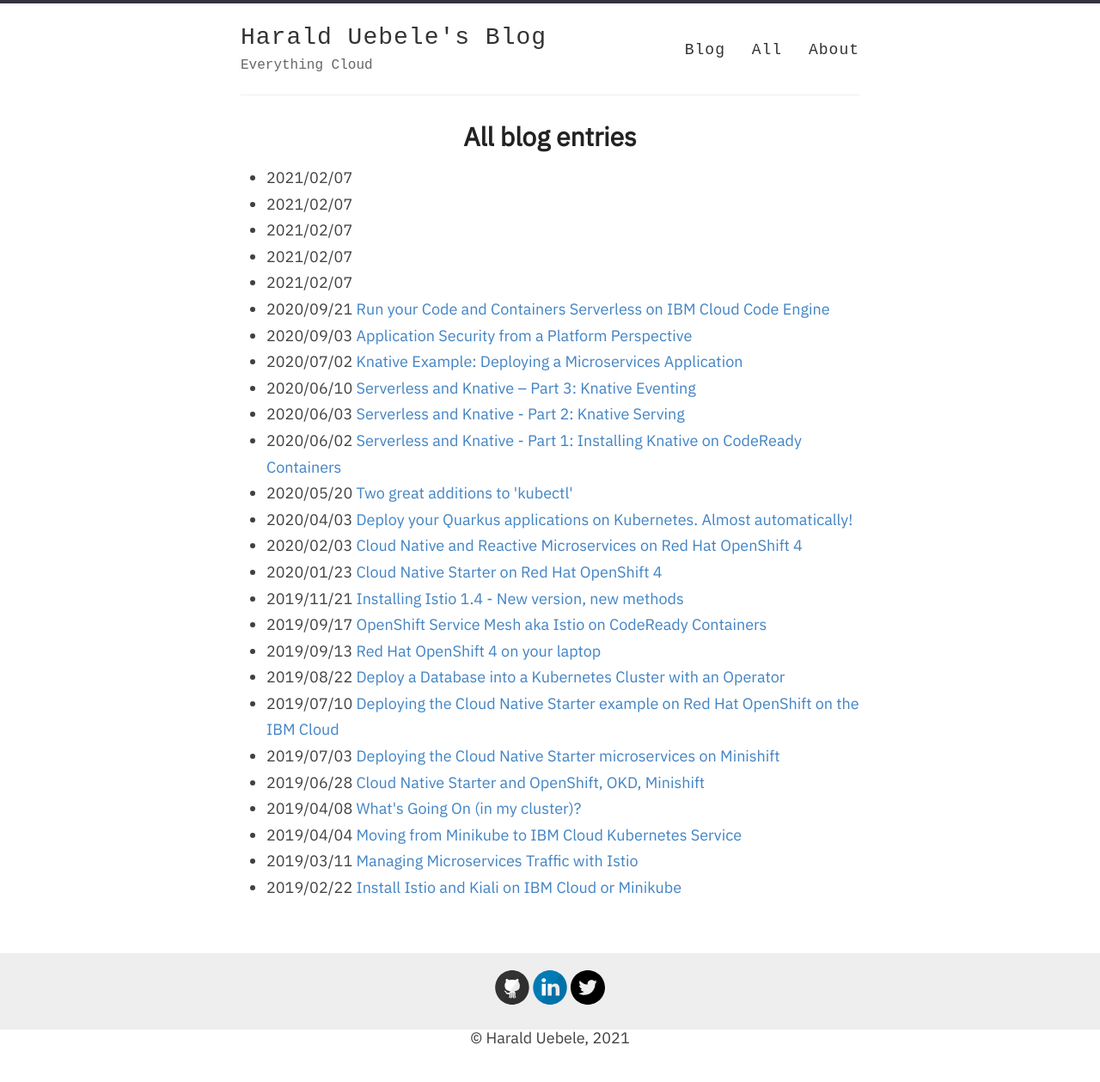
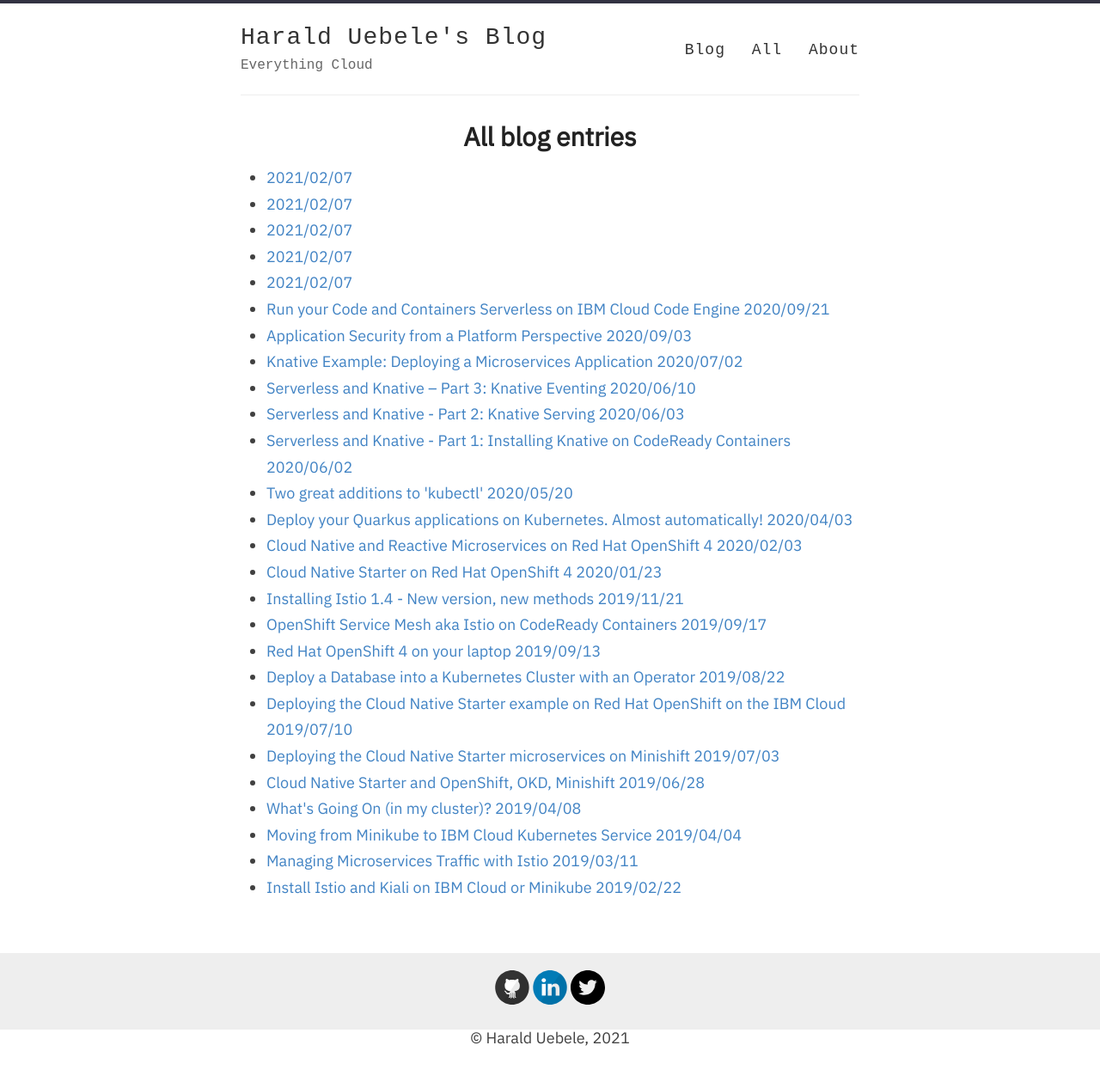
Before and after one commit to HaraldUebele/HaraldUebele.github.io, a Jekyll site: the page built from _pages/all.md, in a window 1280 px wide. Shown: the whole page at 86% size. Built offline with Jekyll 4.4.1, drawn with Linux system fonts in a browser that asks for light colours.

Commit message:
Revert "revert"
This reverts commit 81cb27363f7bcc18b246fa2042e7017b68ef4b08.

```diff
--- a/_pages/all.md
+++ b/_pages/all.md
@@ -4,10 +4,11 @@
 permalink: /all/
 ---
 
+
 <ul>
   {% for post in site.posts %}
     <li>
-      {{ post.date | date: "%Y/%m/%d" }} <a href="{{ post.url }}">{{ post.title }}</a>
+      <a href="{{ post.url }}">{{ post.title }} {{ post.date | date: "%Y/%m/%d" }}</a>
     </li>
   {% endfor %}
 </ul>
```
